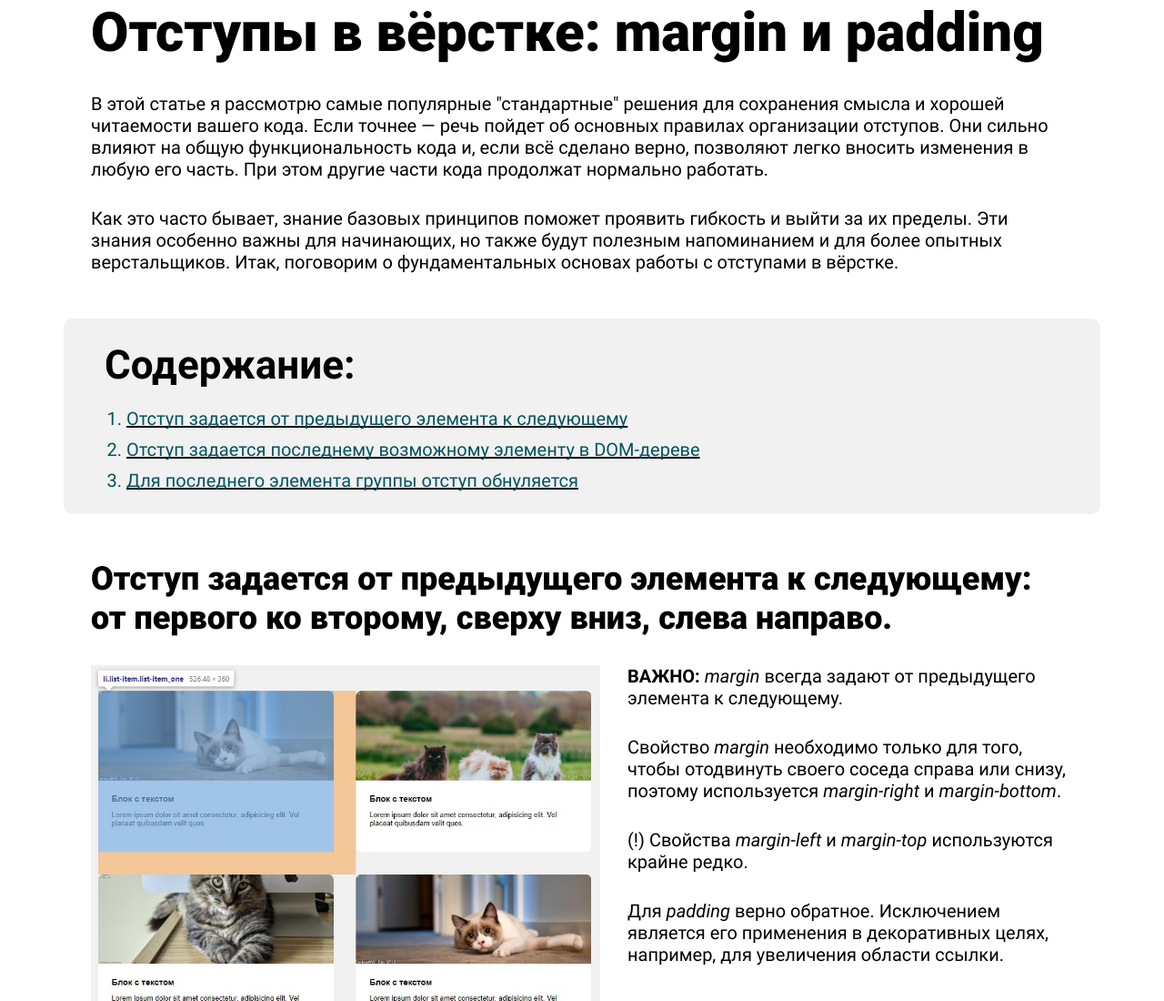
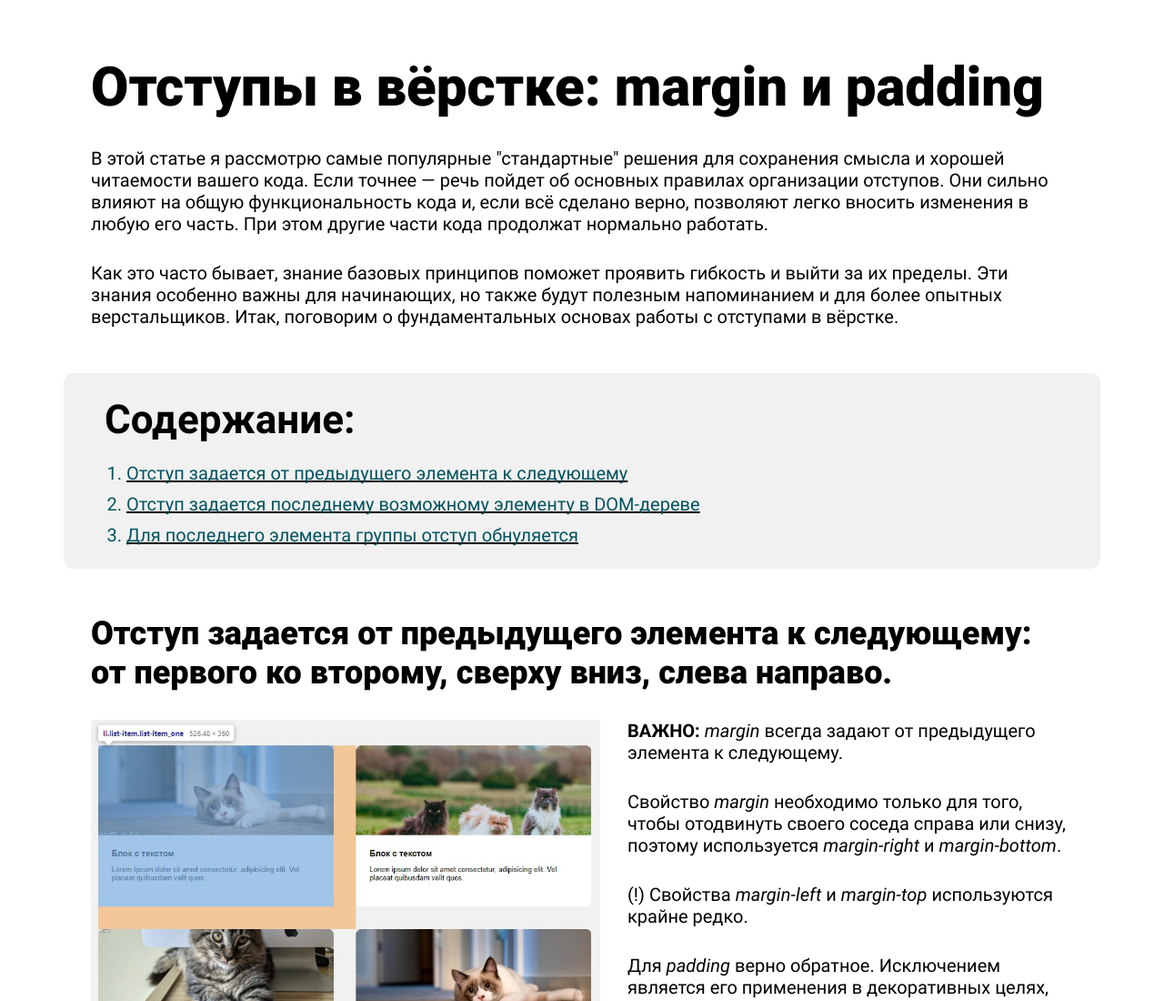
Before and after one commit to denrubka2/Indentation, a plain HTML site: page index.html in a window 1280 px wide. Shown: the top 1100 px of the page at 91% size. Drawn offline with Linux system fonts and the light colour scheme.

Commit message:
fix article

```diff
--- a/assets/css/article.css
+++ b/assets/css/article.css
@@ -1,5 +1,5 @@
-.article__hero {
-  padding-bottom: 25px;
+.article {
+  padding: 60px 0 25px 0;
 }
 
 .article__title {
--- a/assets/css/style.css
+++ b/assets/css/style.css
@@ -79,3 +79,7 @@ iframe {
   padding: 0 30px;
   margin: 0 auto;
 }
+
+.container__hero {
+  padding-bottom: 25px;
+}
--- a/index.html
+++ b/index.html
@@ -8,12 +8,10 @@
 </head>
 <body>
   <article class="article">
-    <div class="article__hero">
-      <div class="container">
-        <h1 class="article__title">Отступы в вёрстке: margin и padding</h1>
-        <p class="article__text">В этой статье я рассмотрю самые популярные "стандартные" решения для сохранения смысла и хорошей читаемости вашего кода. Если точнее — речь пойдет об основных правилах организации отступов. Они сильно влияют на общую функциональность кода и, если всё сделано верно, позволяют легко вносить изменения в любую его часть. При этом другие части кода продолжат нормально работать.</p>
-        <p class="article__text">Как это часто бывает, знание базовых принципов поможет проявить гибкость и выйти за их пределы. Эти знания особенно важны для начинающих, но также будут полезным напоминанием и для более опытных верстальщиков. Итак, поговорим о фундаментальных основах работы с отступами в вёрстке.</p>
-      </div>
+    <div class="container container__hero">
+      <h1 class="article__title">Отступы в вёрстке: margin и padding</h1>
+      <p class="article__text">В этой статье я рассмотрю самые популярные "стандартные" решения для сохранения смысла и хорошей читаемости вашего кода. Если точнее — речь пойдет об основных правилах организации отступов. Они сильно влияют на общую функциональность кода и, если всё сделано верно, позволяют легко вносить изменения в любую его часть. При этом другие части кода продолжат нормально работать.</p>
+      <p class="article__text">Как это часто бывает, знание базовых принципов поможет проявить гибкость и выйти за их пределы. Эти знания особенно важны для начинающих, но также будут полезным напоминанием и для более опытных верстальщиков. Итак, поговорим о фундаментальных основах работы с отступами в вёрстке.</p>
     </div>
 
     <section class="section nav">
```
